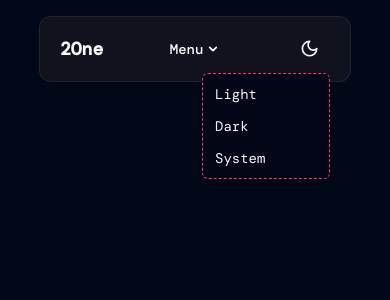
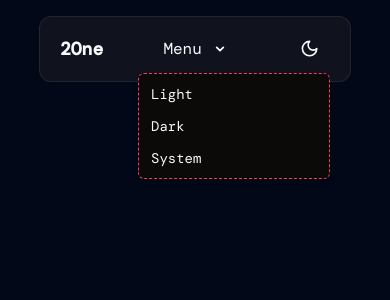
Before and after one commit to AkshatJha21/akshat-pvt, a Next.js app in the folder akshat-pvt/: page / in a window 390 px wide. Both pictures are taken after a click on the button "Toggle theme". Shown: the top 300 px of the page. Built offline with nearby package versions, Linux system fonts and the light colour scheme; a web font is replaced by a local one.

Commit message:
Dropdown menu added

```diff
--- a/akshat-pvt/components/HamburgerMenu.tsx
+++ /dev/null
@@ -1,38 +0,0 @@
-import React from 'react'
-import {
-    DropdownMenu,
-    DropdownMenuContent,
-    DropdownMenuTrigger,
-    DropdownMenuItem
-} from './ui/dropdown-menu'
-import { Button } from './ui/button'
-
-const HamburgerMenu = () => {
-  return (
-    <div>
-        <DropdownMenu>
-            <DropdownMenuTrigger>
-                <Button variant={'dotted'} className='flex items-center'>
-                    Menu
-                    <svg className="w-5 h-5 text-gray-800 dark:text-white" aria-hidden="true" xmlns="http://www.w3.org/2000/svg" width="24" height="24" fill="none" viewBox="0 0 24 24">
-                        <path stroke="currentColor" strokeLinecap="round" strokeLinejoin="round" strokeWidth="2" d="m8 10 4 4 4-4"/>
-                    </svg>
-                </Button>
-            </DropdownMenuTrigger>
-            <DropdownMenuContent>
-                <DropdownMenuItem>
-                    Portfolio
-                </DropdownMenuItem>
-                <DropdownMenuItem>
-                    Services
-                </DropdownMenuItem>
-                <DropdownMenuItem>
-                    Connect
-                </DropdownMenuItem>
-            </DropdownMenuContent>
-        </DropdownMenu>
-    </div>
-  )
-}
-
-export default HamburgerMenu
--- a/akshat-pvt/components/Navbar.tsx
+++ b/akshat-pvt/components/Navbar.tsx
@@ -1,14 +1,38 @@
 "use client";
 
-import React from 'react'
+import React, { useEffect, useRef, useState } from 'react'
 import { ModeToggle } from './ThemeToggle';
 import { Button } from './ui/button';
-import HamburgerMenu from './HamburgerMenu';
+import { motion, AnimatePresence } from 'framer-motion';
 
 const Navbar = () => {
+  const [menuOpen, setMenuOpen] = useState(false);
+  const dropdownRef = useRef<HTMLDivElement>(null);
+  const buttonRef = useRef<HTMLDivElement>(null);
+
+    const handleDropdown = () => {
+        setMenuOpen(!menuOpen);
+    }
+
+    useEffect(() => {
+      const handleClickOutside = (e: MouseEvent) => {
+        if (
+          dropdownRef.current &&
+          !dropdownRef.current.contains(e.target as Node) &&
+          buttonRef.current &&
+          !buttonRef.current.contains(e.target as Node)
+        ) {
+          setMenuOpen(false);
+        };
+      };
+      document.addEventListener("mousedown", handleClickOutside);
+      return () => {
+        document.removeEventListener("mousedown", handleClickOutside);
+      }
+    }, [dropdownRef]);
   return (
     <div className='w-screen'>
-        <div className='mx-auto w-[80%] mt-4 lg:w-[60%] p-3 dark:bg-zinc-800/40 border-[0.5px] dark:border-zinc-700/40 rounded-xl'>
+        <div className='relative mx-auto w-[80%] mt-4 lg:w-[60%] p-3 dark:bg-zinc-800/40 border-[0.5px] dark:border-zinc-700/40 rounded-xl'>
             <div className='flex items-center justify-between px-2'>
                 <h1 className='font-bold text-lg'>2One</h1>
                 <div className='hidden md:flex text-sm justify-between dark:text-white w-3/5'>
@@ -22,15 +46,48 @@ const Navbar = () => {
                     Connect
                   </Button>
                 </div>
-                <div className='flex md:hidden items-center'>
-                  <HamburgerMenu />
-
+                <div ref={buttonRef} className={`flex md:hidden items-center px-4 py-2 rounded-md ${menuOpen ? 'bg-slate-100 dark:bg-stone-800' : ''}`} onClick={handleDropdown}>
+                  Menu
+                  <svg className={`w-5 h-5 ml-2 text-gray-800 dark:text-white ${menuOpen ? '-rotate-180 duration-250 transition-all' : ''}`} aria-hidden="true" xmlns="http://www.w3.org/2000/svg" width="24" height="24" fill="none" viewBox="0 0 24 24">
+                    <path stroke="currentColor" strokeLinecap="round" strokeLinejoin="round" strokeWidth="2" d="m8 10 4 4 4-4"/>
+                  </svg>
                 </div>
                 <ModeToggle />
+            </div>
+            <div className='md:hidden' ref={dropdownRef}>
+              <AnimatePresence>
+                {menuOpen && (
+                  <DropdownMenu />
+                )}
+              </AnimatePresence>
             </div>
         </div>
     </div>
   )
 }
 
+const DropdownMenu = () => {
+  return (
+    <motion.div
+      className='absolute mt-4 left-0 right-0 top-full z-50'
+      initial={{ opacity: 0, y: -10 }}
+      animate={{ opacity: 1, y: 0 }}
+      exit={{ opacity: 0, y: -10 }}
+      transition={{ duration: 0.25 }}
+    >
+            <div className='shadow-md flex flex-col border border-dashed border-rose-500 p-2 rounded-lg text-black dark:text-white bg-white dark:bg-stone-950'>
+                <div className='px-2 py-2'>
+                    Portfolio
+                </div>
+                <div className='px-2 py-2'>
+                    Services
+                </div>
+                <div className='px-2 py-2'>
+                    Connect
+                </div>
+            </div>
+        </motion.div>
+  )
+}
+
 export default Navbar
--- a/akshat-pvt/components/ui/dropdown-menu.tsx
+++ b/akshat-pvt/components/ui/dropdown-menu.tsx
@@ -65,7 +65,7 @@ const DropdownMenuContent = React.forwardRef<
       ref={ref}
       sideOffset={sideOffset}
       className={cn(
-        "z-50 min-w-[8rem] overflow-hidden rounded-md border border-dashed border-slate-200 bg-white p-1 text-slate-950 shadow-md data-[state=open]:animate-in data-[state=closed]:animate-out data-[state=closed]:fade-out-0 data-[state=open]:fade-in-0 data-[state=closed]:zoom-out-95 data-[state=open]:zoom-in-95 data-[side=bottom]:slide-in-from-top-2 data-[side=left]:slide-in-from-right-2 data-[side=right]:slide-in-from-left-2 data-[side=top]:slide-in-from-bottom-2 dark:border-rose-500 dark:bg-slate-950 dark:text-slate-50",
+        "z-50 min-w-[12rem] overflow-hidden rounded-md border border-dashed bg-white p-1 text-slate-950 shadow-md data-[state=open]:animate-in data-[state=closed]:animate-out data-[state=closed]:fade-out-0 data-[state=open]:fade-in-0 data-[state=closed]:zoom-out-95 data-[state=open]:zoom-in-95 data-[side=bottom]:slide-in-from-top-2 data-[side=left]:slide-in-from-right-2 data-[side=right]:slide-in-from-left-2 data-[side=top]:slide-in-from-bottom-2 border-rose-500 dark:bg-stone-950 dark:text-slate-50",
         className
       )}
       {...props}
--- a/akshat-pvt/package.json
+++ b/akshat-pvt/package.json
@@ -13,6 +13,7 @@
     "@radix-ui/react-slot": "^1.1.0",
     "class-variance-authority": "^0.7.0",
     "clsx": "^2.1.1",
+    "framer-motion": "^11.3.28",
     "lucide-react": "^0.424.0",
     "next": "14.2.5",
     "next-themes": "^0.3.0",
```
Also changed, not shown: 1 other file (tests, documents, lock files or other folders).
